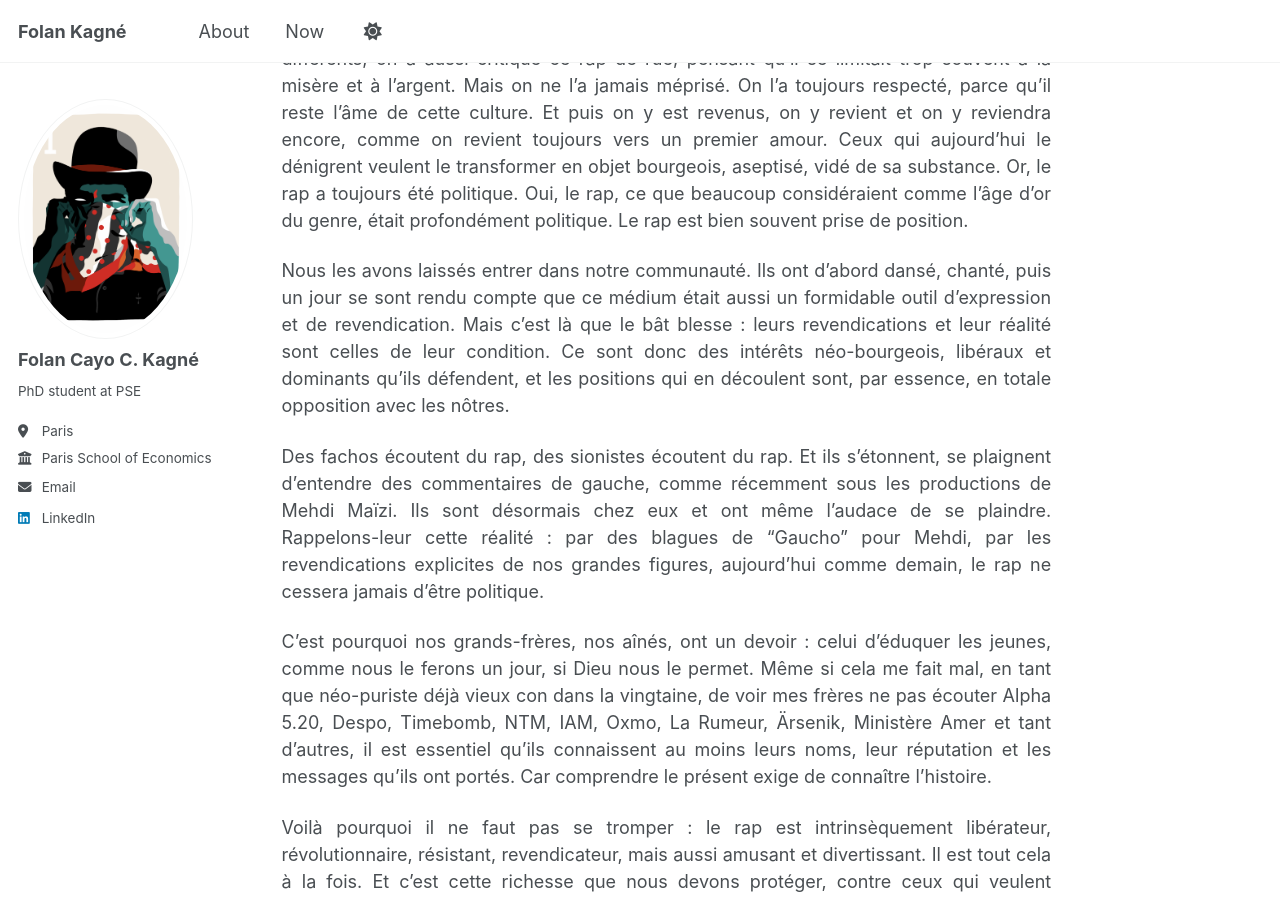
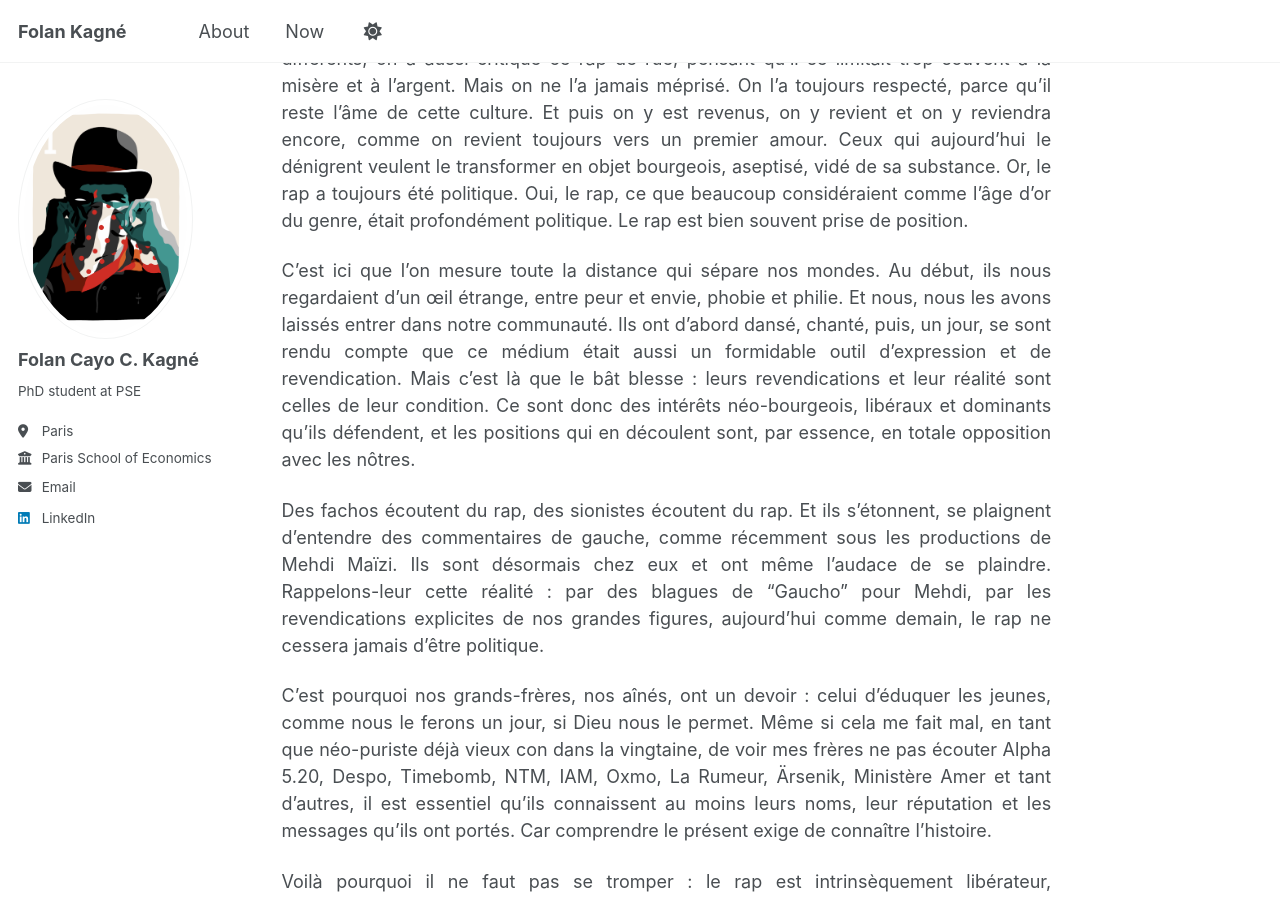
Before and after one commit to folankagne/folankagne.github.io, a Jekyll site: the page built from _posts/2023-12-20-blog-post-2.md, in a window 1280 px wide and 900 px high, scrolled down 897 px. Built offline with Jekyll 4.4.1, drawn with Linux system fonts in a browser that asks for light colours; a script that is not in the unit is left out.

Commit message:
Update 2023-12-20-blog-post-2.md

```diff
--- a/_posts/2023-12-20-blog-post-2.md
+++ b/_posts/2023-12-20-blog-post-2.md
@@ -14,7 +14,7 @@ Le problème n’est pas qu’ils écoutent du rap, mais qu’ils s’en emparen
 
 Pendant un moment, à l’adolescence, on s’est parfois distancés. Quand on se croyait tous différents, on a aussi critiqué ce rap de rue, pensant qu’il se limitait trop souvent à la misère et à l’argent. Mais on ne l’a jamais méprisé. On l’a toujours respecté, parce qu’il reste l’âme de cette culture. Et puis on y est revenus, on y revient et on y reviendra encore, comme on revient toujours vers un premier amour. Ceux qui aujourd’hui le dénigrent veulent le transformer en objet bourgeois, aseptisé, vidé de sa substance. Or, le rap a toujours été politique. Oui, le rap, ce que beaucoup considéraient comme l’âge d’or du genre, était profondément politique. Le rap est bien souvent prise de position.
 
-Nous les avons laissés entrer dans notre communauté. Ils ont d’abord dansé, chanté, puis un jour se sont rendu compte que ce médium était aussi un formidable outil d’expression et de revendication. Mais c’est là que le bât blesse : leurs revendications et leur réalité sont celles de leur condition. Ce sont donc des intérêts néo-bourgeois, libéraux et dominants qu’ils défendent, et les positions qui en découlent sont, par essence, en totale opposition avec les nôtres.
+C’est ici que l’on mesure toute la distance qui sépare nos mondes. Au début, ils nous regardaient d’un œil étrange, entre peur et envie, phobie et philie. Et nous, nous les avons laissés entrer dans notre communauté. Ils ont d’abord dansé, chanté, puis, un jour, se sont rendu compte que ce médium était aussi un formidable outil d’expression et de revendication. Mais c’est là que le bât blesse : leurs revendications et leur réalité sont celles de leur condition. Ce sont donc des intérêts néo-bourgeois, libéraux et dominants qu’ils défendent, et les positions qui en découlent sont, par essence, en totale opposition avec les nôtres.
 
 Des fachos écoutent du rap, des sionistes écoutent du rap. Et ils s’étonnent, se plaignent d’entendre des commentaires de gauche, comme récemment sous les productions de Mehdi Maïzi. Ils sont désormais chez eux et ont même l’audace de se plaindre. Rappelons-leur cette réalité : par des blagues de “Gaucho” pour Mehdi, par les revendications explicites de nos grandes figures, aujourd’hui comme demain, le rap ne cessera jamais d’être politique.
 
```
